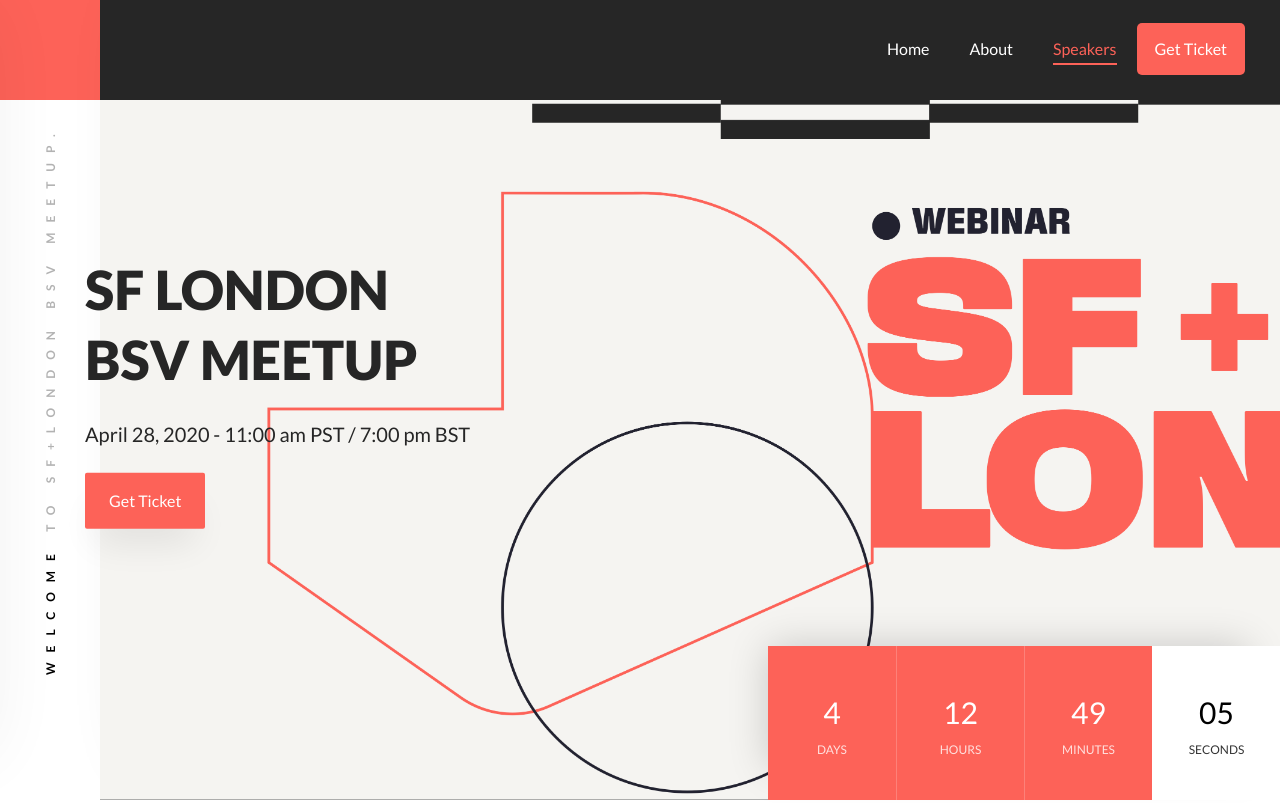
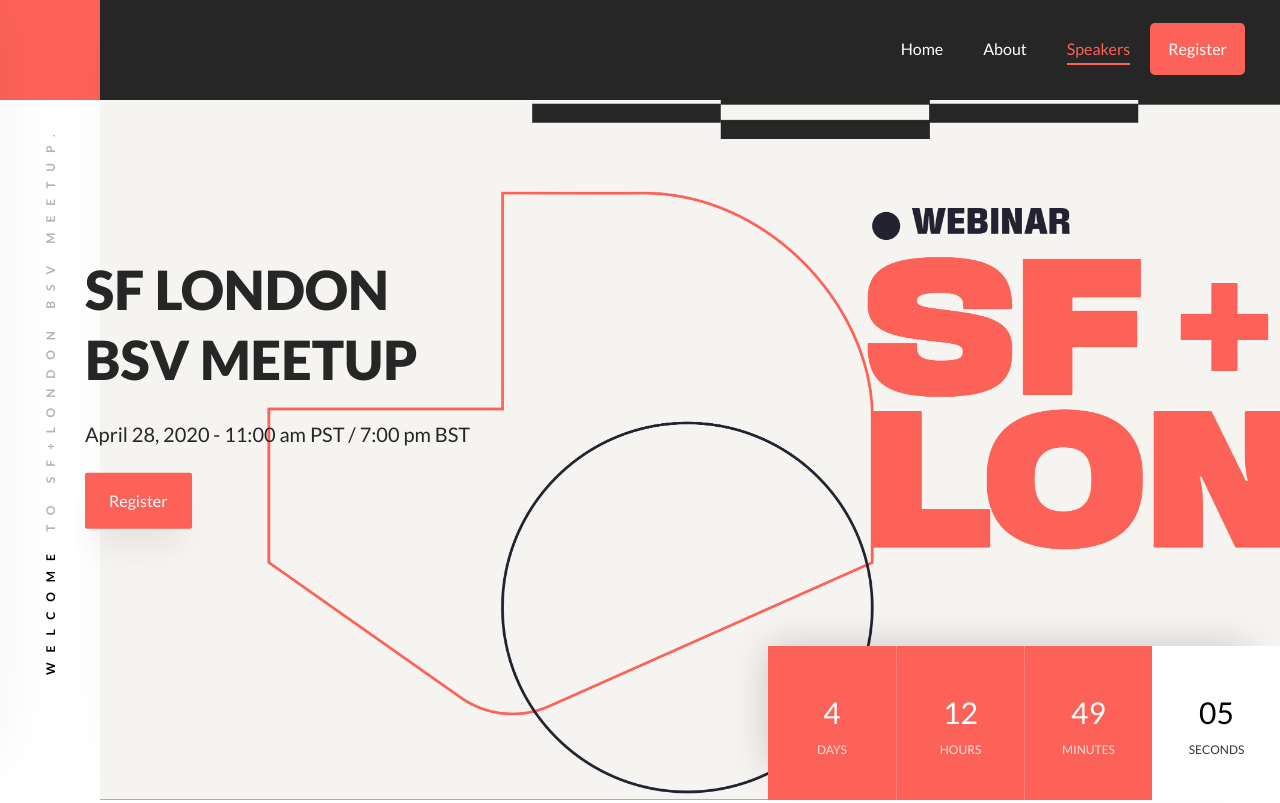
Before and after one commit to moneybutton/moneybutton.github.io, a plain HTML site: page sflondon/index.html in a window 1280 px wide. Shown: the top 803 px of the page. Drawn offline with Linux system fonts and the light colour scheme; files whose address does not match are found by name; a web font is replaced by a local one.

Commit message:
register, not get ticket

```diff
--- a/sflondon/index.html
+++ b/sflondon/index.html
@@ -57,7 +57,7 @@
 	          <li class="nav-item"><a href="#blog-section" class="nav-link"><span>Blog</span></a></li>
 	          <li class="nav-item"><a href="#contact-section" class="nav-link"><span>Contact</span></a></li>
 						-->
-						<li class="nav-item cta"><a href="#get-ticket-section" class="nav-link">Get Ticket</a></li>
+						<li class="nav-item cta"><a href="#get-ticket-section" class="nav-link">Register</a></li>
 	        </ul>
 	      </div>
 	    </div>
@@ -83,7 +83,7 @@
 		          	<div class="text mt-4 mt-md-0">
 			            <h1 class="mb-4">Annual <span>Conference</span> 2019</span></h1>
 			            <h2 class="mb-4">November 26-30, 2019 - 08:00am-12:00pm</h2>
-			            <p><a href="#" class="btn btn-primary py-3 px-4">Get Ticket</a> <a href="#" class="btn btn-white py-3 px-4">Watch Video</a></p>
+			            <p><a href="#" class="btn btn-primary py-3 px-4">Register</a> <a href="#" class="btn btn-white py-3 px-4">Watch Video</a></p>
 		            </div>
 		          </div>
 	        	</div>
@@ -101,7 +101,7 @@
 		          	<div class="text mt-4 mt-md-0">
 			            <h1 class="mb-4" style="color: #262626;">SF London<br>BSV Meetup</h1>
 			            <h2 class="mb-4" style="color: #262626;">April 28, 2020 - 11:00 am PST / 7:00 pm BST</h2>
-			            <p><a href="#get-ticket-section" class="btn btn-primary py-3 px-4" style="background-color: #FD6258; border: 0 !important;">Get Ticket</a></p>
+			            <p><a href="#get-ticket-section" class="btn btn-primary py-3 px-4" style="background-color: #FD6258; border: 0 !important;">Register</a></p>
 		            </div>
 		          </div>
 	        	</div>
@@ -518,7 +518,7 @@
 				<div class="row justify-content-center pb-5">
           <div class="col-md-12 heading-section text-center ftco-animate">
           	<span class="subheading">Pricing</span>
-            <h2 class="mb-4">Get Tickets</h2>
+            <h2 class="mb-4">Register</h2>
             <p>Far far away, behind the word mountains, far from the countries Vokalia and Consonantia</p>
           </div>
         </div>
@@ -536,7 +536,7 @@
 								<li>Lunch Item</li>
 								<li>Free Entrance</li>
         			</ul>
-        			<p class="button text-center"><a href="#" class="btn btn-primary px-4 py-3">Get Ticket</a></p>
+        			<p class="button text-center"><a href="#" class="btn btn-primary px-4 py-3">Register</a></p>
         		</div>
         	</div>
         	<div class="col-md-3 ftco-animate">
@@ -552,7 +552,7 @@
 								<li>Lunch Item</li>
 								<li>Free Entrance</li>
         			</ul>
-        			<p class="button text-center"><a href="#" class="btn btn-primary px-4 py-3">Get Ticket</a></p>
+        			<p class="button text-center"><a href="#" class="btn btn-primary px-4 py-3">Register</a></p>
         		</div>
         	</div>
         	<div class="col-md-3 ftco-animate">
@@ -568,7 +568,7 @@
 								<li>Lunch Item</li>
 								<li>Free Entrance</li>
         			</ul>
-        			<p class="button text-center"><a href="#" class="btn btn-primary px-4 py-3">Get Ticket</a></p>
+        			<p class="button text-center"><a href="#" class="btn btn-primary px-4 py-3">Register</a></p>
         		</div>
         	</div>
         	<div class="col-md-3 ftco-animate">
@@ -584,7 +584,7 @@
 								<li>Free Lunch</li>
 								<li>Free Entrance</li>
         			</ul>
-        			<p class="button text-center"><a href="#" class="btn btn-primary px-4 py-3">Get Ticket</a></p>
+        			<p class="button text-center"><a href="#" class="btn btn-primary px-4 py-3">Register</a></p>
         		</div>
         	</div>
         </div>
```
Also changed, not shown: 1 other file.
